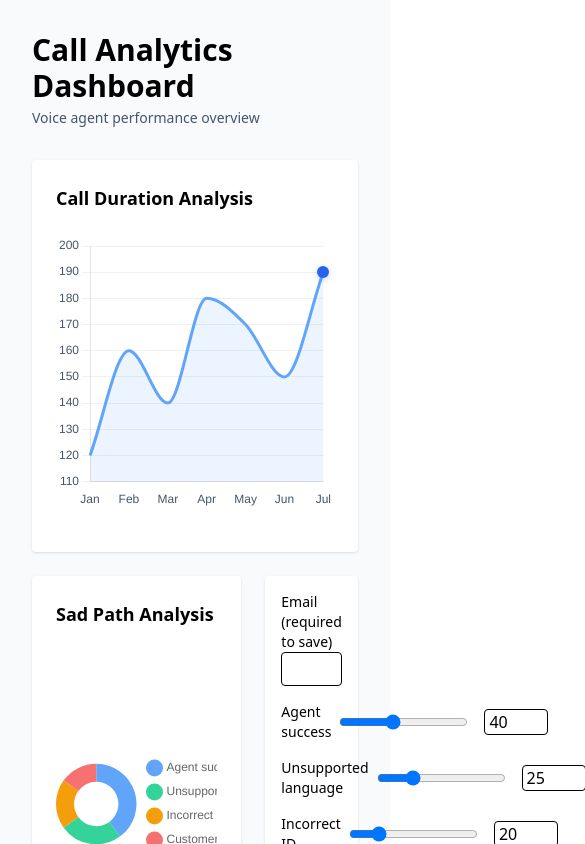
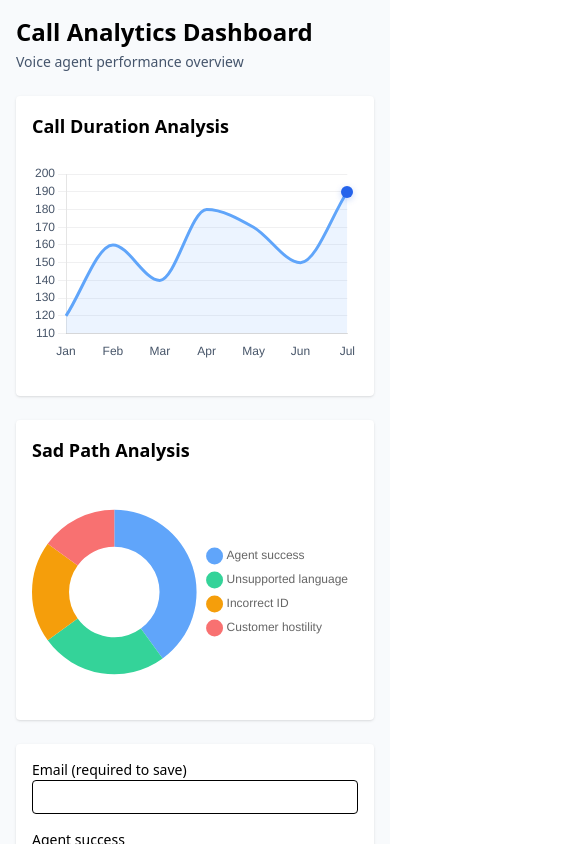
Before and after one commit to Abhishek001-1/WalnutFolks_FSE, a React (Vite) app in the folder frontend/: page / in a window 390 px wide. Shown: the top 844 px of the page, 585 px wide, since content can reach past the window. Built offline with nearby package versions, Linux system fonts and the light colour scheme.

Commit message:
made responsive

```diff
--- a/frontend/src/App.tsx
+++ b/frontend/src/App.tsx
@@ -128,7 +128,7 @@ export default function App() {
   }
 
   return (
-    <div className="min-h-screen bg-slate-50 p-8">
+    <div className="min-h-screen bg-slate-50 p-4 sm:p-8">
       {tableMissing && (
         <div className="max-w-4xl mx-auto mb-4 p-3 bg-yellow-50 border-l-4 border-yellow-400">
           <strong className="block">Supabase table `user_values` not found.</strong>
@@ -144,25 +144,25 @@ CREATE POLICY "allow anon" ON public.user_values FOR ALL USING (true) WITH CHECK
         </div>
       )}
       <header className="max-w-4xl mx-auto">
-        <h1 className="text-3xl font-semibold">Call Analytics Dashboard</h1>
+        <h1 className="text-2xl sm:text-3xl font-semibold">Call Analytics Dashboard</h1>
         <p className="text-sm text-slate-600 mt-1">Voice agent performance overview</p>
       </header>
 
-      <main className="max-w-5xl mx-auto mt-8 space-y-6">
-        <section className="bg-white p-6 rounded shadow">
+      <main className="max-w-5xl mx-auto mt-6 space-y-6">
+        <section className="bg-white p-4 sm:p-6 rounded shadow">
           <h2 className="text-lg font-semibold mb-4">Call Duration Analysis</h2>
           <AreaChart labels={areaLabels} data={areaData} />
 
           {/* Read-only area chart (no maxima controls) */}
         </section>
 
-        <div className="grid grid-cols-3 gap-6">
-          <section className="col-span-2 bg-white p-6 rounded shadow">
+        <div className="grid grid-cols-1 md:grid-cols-3 gap-6">
+          <section className="md:col-span-2 bg-white p-4 sm:p-6 rounded shadow">
             <h2 className="text-lg font-semibold mb-4">Sad Path Analysis</h2>
             <CallChart data={data} labels={dummyLabels} activeIndex={0} onActiveChange={() => setData((d) => d)} />
           </section>
 
-          <aside className="col-span-1 bg-white p-4 rounded shadow space-y-4">
+          <aside className="md:col-span-1 bg-white p-4 rounded shadow space-y-4">
           <div>
             <label className="block text-sm">Email (required to save)</label>
             <input className="w-full border rounded px-2 py-1" value={email} onChange={(e) => setEmail(e.target.value)} />
--- a/frontend/src/components/AreaChart.tsx
+++ b/frontend/src/components/AreaChart.tsx
@@ -125,7 +125,7 @@ export default function AreaChart({ data, labels }: Props) {
   }, [data, labels])
 
   return (
-    <div style={{ position: 'relative', height: 300 }}>
+    <div className="relative h-56 sm:h-72 md:h-80">
       <Line ref={chartRef} data={chartData} options={options} />
       {/* single maxima marker — render only when we have valid pixel positions */}
       {markerPos ? (
--- a/frontend/src/components/CallChart.tsx
+++ b/frontend/src/components/CallChart.tsx
@@ -49,7 +49,7 @@ export default function CallChart({ data, labels, activeIndex = 0, onActiveChang
   // No center text plugin — show only the donut chart
 
   return (
-    <div style={{ position: 'relative', height: 320 }} data-active-index={activeIndex}>
+    <div className="relative h-56 sm:h-72 md:h-80" data-active-index={activeIndex}>
       <Doughnut ref={ref} data={chartData} options={options} />
     </div>
   )
--- a/frontend/src/components/ChartControls.tsx
+++ b/frontend/src/components/ChartControls.tsx
@@ -6,9 +6,11 @@ type Props = {
 
 export default function ChartControls({ label, value, onChange }: Props) {
   return (
-    <div className="flex items-center gap-2">
-      <label className="w-32 text-sm">{label}</label>
+    <div className="flex flex-col sm:flex-row sm:items-center gap-2">
+      <label className="sm:w-32 text-sm break-words">{label}</label>
+      <div className="flex items-center gap-2 w-full min-w-0">
         <input
+          className="flex-1 min-w-0"
           type="range"
           min={0}
           max={100}
@@ -16,11 +18,12 @@ export default function ChartControls({ label, value, onChange }: Props) {
           onChange={(e) => onChange(Number(e.target.value))}
         />
         <input
-        className="w-16 ml-2 border rounded px-1"
+          className="w-20 ml-2 border rounded px-1 flex-shrink-0"
           type="number"
           value={value}
           onChange={(e) => onChange(Number(e.target.value))}
         />
       </div>
+    </div>
   )
 }
--- a/frontend/src/components/EmailPrompt.tsx
+++ b/frontend/src/components/EmailPrompt.tsx
@@ -9,9 +9,9 @@ export default function EmailPrompt({ onSave }: Props) {
   return (
     <div className="space-y-2">
       <label className="block text-sm">Enter your email to save values</label>
-      <div className="flex gap-2">
+      <div className="flex flex-col sm:flex-row gap-2">
         <input value={val} onChange={(e) => setVal(e.target.value)} className="flex-1 border rounded px-2 py-1" />
-        <button className="px-3 py-1 bg-green-600 text-white rounded" onClick={() => onSave(val)}>
+        <button className="px-3 py-1 bg-green-600 text-white rounded w-full sm:w-auto" onClick={() => onSave(val)}>
           Save
         </button>
       </div>
```
Lines whose indentation alone changed are shown as unchanged.
